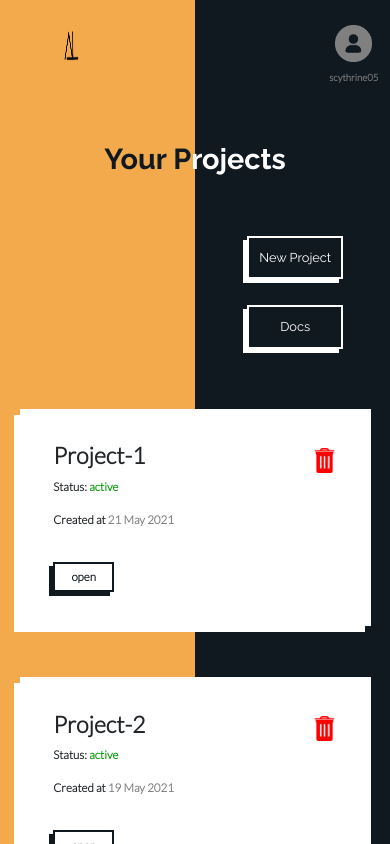
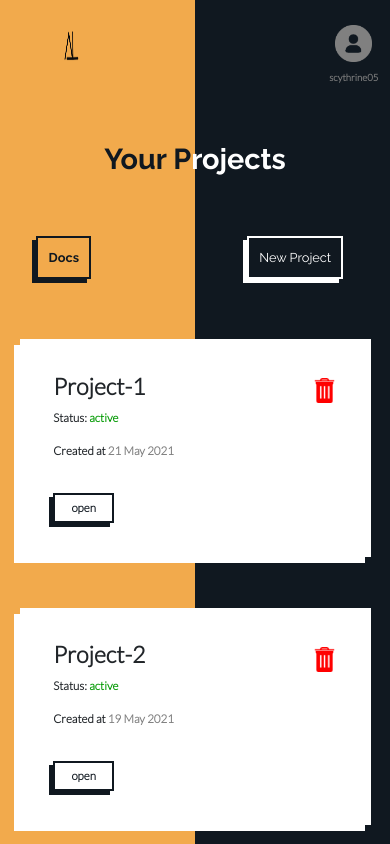
Before and after one commit to scythrine05/alAuth, a Next.js app in the folder client/: page /dashboard in a window 390 px wide. Shown: the top 844 px of the page. Built offline with nearby package versions, Linux system fonts and the light colour scheme.

Commit message:
Imporved Responsiveness

```diff
--- a/client/pages/dashboard.js
+++ b/client/pages/dashboard.js
@@ -77,7 +77,7 @@ export default function Projects() {
               New Project
             </span>
             <Link href="/docs">
-              <span className={styles.opt}>Docs</span>
+              <span className={styles.opt2}>Docs</span>
             </Link>
           </div>
         </div>
--- a/client/styles/Dashboard.module.css
+++ b/client/styles/Dashboard.module.css
@@ -130,7 +130,8 @@
   color: #fff;
 }
 
-.opt {
+.opt,
+.opt2 {
   cursor: pointer;
   margin: 0 0.8em 2em 0;
   padding: 2vh;
@@ -144,7 +145,8 @@
   -o-transition: all 0.3s ease;
   transition: all 0.3s ease;
 }
-.opt:hover {
+.opt:hover,
+.opt2:hover {
   box-shadow: none;
   background: #fff;
   color: #101820ff;
@@ -181,10 +183,29 @@
   .show {
     font-size: 0.9em;
   }
-  .opt {
+  .option {
+    flex-direction: row-reverse;
+    justify-content: space-between;
+    align-items: stretch;
+    width: 100%;
+  }
+  .opt,
+  .opt2 {
     padding: 0.8em;
     font-size: 1em;
     font-weight: normal;
+  }
+  .opt2 {
+    border: 2px solid #101820ff;
+    box-shadow: -4px 4px #101820ff;
+    color: #101820ff;
+    font-weight: bold;
+  }
+  .opt2:hover {
+    box-shadow: none;
+    background: #101820ff;
+    color: #fff;
+    font-weight: bold;
   }
   .del_icon {
     filter: invert(0);
```
